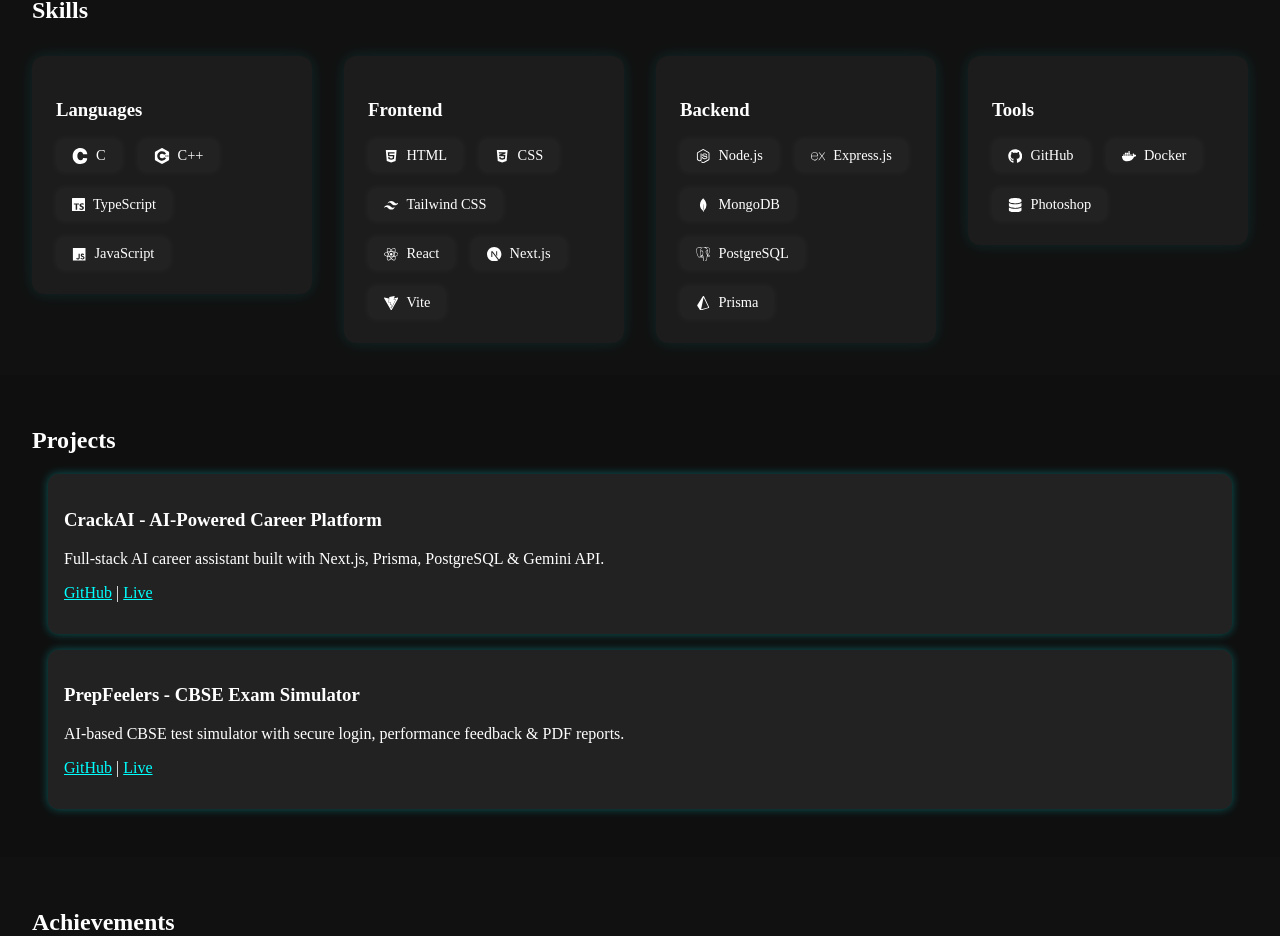
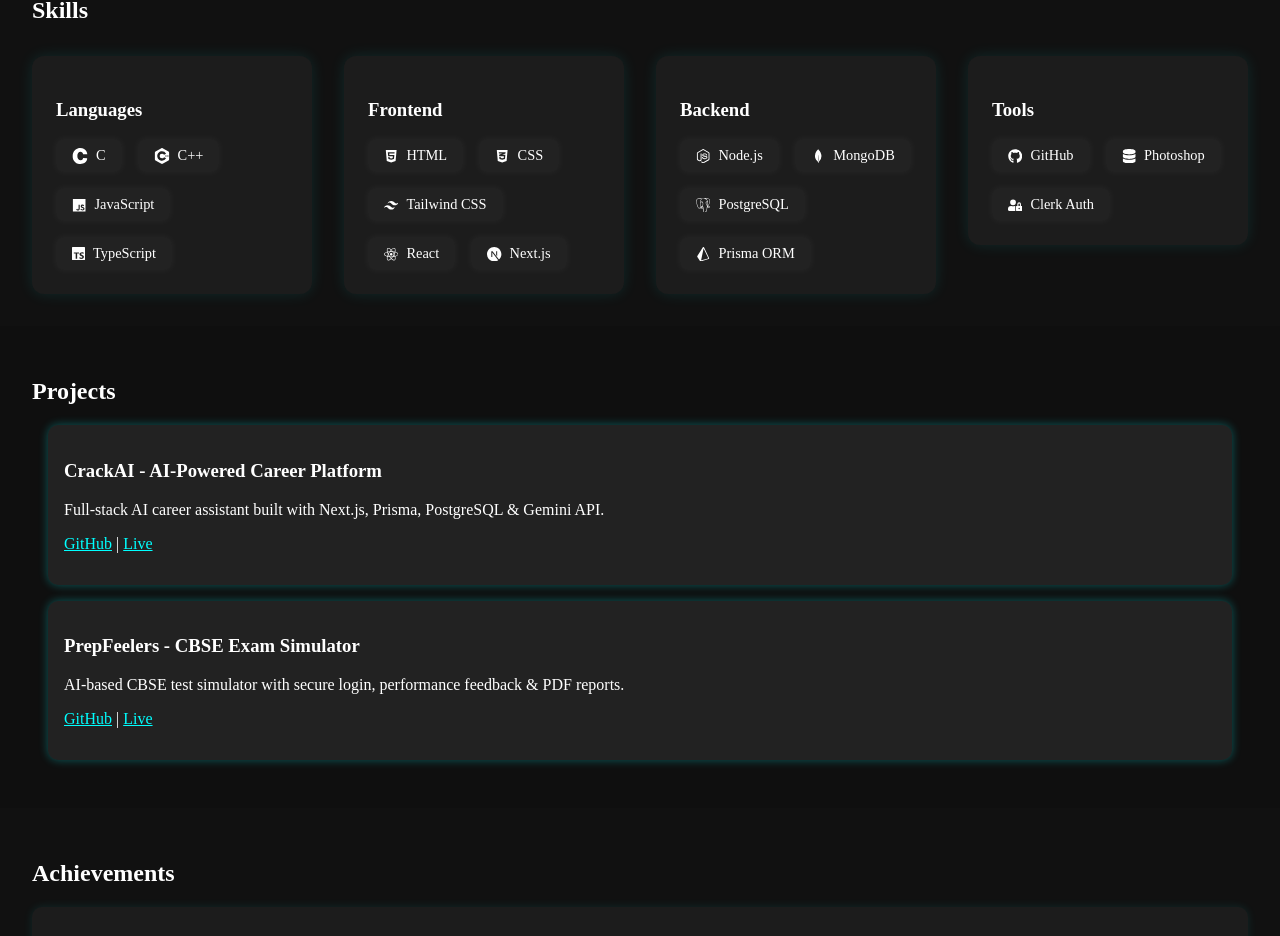
Before and after one commit to guptanaitik46/Portfolio, a React (Create React App) app: page / in a window 1280 px wide. Shown: the part 855-1791 px from the top of the page. Built offline with nearby package versions, Linux system fonts and the light colour scheme.

Commit message:
Update Skills.js

```diff
--- a/src/components/Skills.js
+++ b/src/components/Skills.js
@@ -2,7 +2,7 @@
 import  Tilt  from 'react-parallax-tilt';
 import styled from 'styled-components';
 import { SiTailwindcss, SiNextdotjs, SiVite, SiExpress, SiMongodb, SiPostgresql, SiPrisma, SiCplusplus, SiC, SiTypescript } from 'react-icons/si';
-import { FaReact, FaNodeJs, FaHtml5, FaCss3Alt, FaJs, FaGithub, FaDocker, FaDatabase } from 'react-icons/fa';
+import { FaReact, FaNodeJs, FaHtml5, FaCss3Alt, FaJs, FaGithub, FaUserLock, FaDatabase } from 'react-icons/fa';
 import { motion } from 'framer-motion';
 
 const Section = styled.section`
@@ -64,8 +64,8 @@
     skills: [
       { name: 'C', icon: <SiC size={16} color="#ffffff" /> },
       { name: 'C++', icon: <SiCplusplus size={16} color="#ffffff" /> },
+      { name: 'JavaScript', icon: <FaJs /> },
       { name: 'TypeScript', icon: <SiTypescript size={13} color="#ffffff" /> },
-      { name: 'JavaScript', icon: <FaJs /> },
     ],
   },
   {
@@ -76,25 +76,23 @@
       { name: 'Tailwind CSS', icon: <SiTailwindcss /> },
       { name: 'React', icon: <FaReact /> },
       { name: 'Next.js', icon: <SiNextdotjs /> },
-      { name: 'Vite', icon: <SiVite /> },
     ],
   },
   {
     title: 'Backend',
     skills: [
       { name: 'Node.js', icon: <FaNodeJs /> },
-      { name: 'Express.js', icon: <SiExpress /> },
       { name: 'MongoDB', icon: <SiMongodb /> },
       { name: 'PostgreSQL', icon: <SiPostgresql /> },
-      { name: 'Prisma', icon: <SiPrisma /> },
+      { name: 'Prisma ORM', icon: <SiPrisma /> },
     ],
   },
   {
     title: 'Tools',
     skills: [
       { name: 'GitHub', icon: <FaGithub /> },
-      { name: 'Docker', icon: <FaDocker /> },
       { name: 'Photoshop', icon: <FaDatabase /> },
+      { name: 'Clerk Auth', icon: <FaUserLock /> },
     ],
   },
 ];
```
